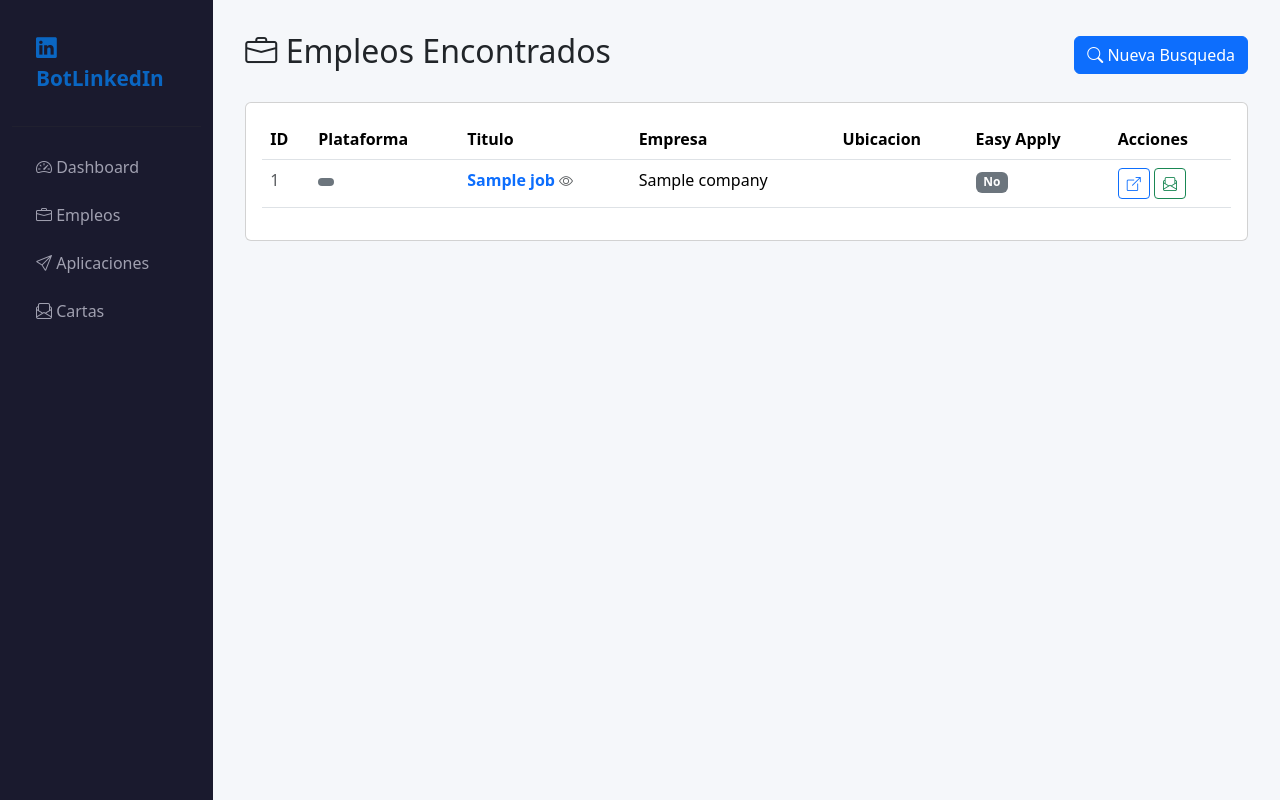
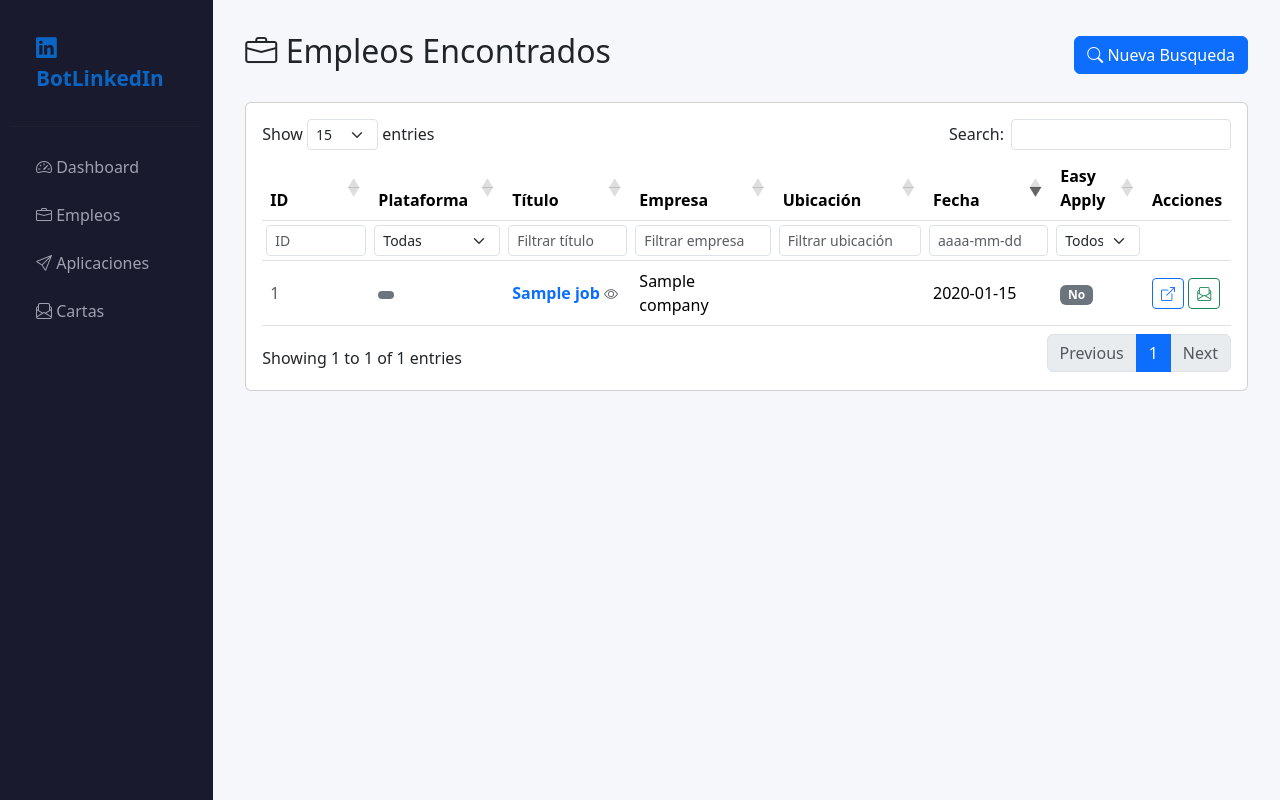
Before and after one commit to alvaroivanh/BotLinkedIn, a FastAPI app: template src/web/templates/jobs.html in a window 1280 px wide. Run offline with FastAPI, Linux system fonts and the light colour scheme; the template is opened without the code that fills it: most values are stand-ins (such as "Sample title", 1, 10 or a date in 2020); some libraries are stand-ins or nearby versions.

Commit message:
feat: jobs table pagination, per-column filters, date column + date search filter
- Jobs table now uses DataTables (CDN): pagination, sortable columns and a
  per-column filter row (platform/title/company/location/date/easy-apply).
- New 'Fecha' column (posted_date, falling back to scraped_at), sortable.
- Search modal: 'Fecha de publicacion' filter (any / 3 days / week / month),
  sent as posted_within_hours and applied via jobspy's hours_old for the
  LinkedIn/Indeed/Glassdoor scrapers.
- jobs_page loads up to 1000 rows so client-side paging/filtering has data.

Co-Authored-By: Claude Opus 4.8 <noreply@anthropic.com>

```diff
--- a/src/api/routers/jobs.py
+++ b/src/api/routers/jobs.py
@@ -163,6 +163,7 @@ def search_jobs(data: JobSearchRequest):
         location=data.location,
         remote=data.remote,
         platforms=data.platforms,
+        posted_within_hours=data.posted_within_hours,
     )
 
     all_jobs = []
--- a/src/api/schemas.py
+++ b/src/api/schemas.py
@@ -11,6 +11,7 @@ class JobSearchRequest(BaseModel):
     platforms: list[str] = ["linkedin", "indeed"]
     remote: bool = False
     pages: int = 2
+    posted_within_hours: int = 0  # 0 = any date; 72 = 3 days; 168 = week; 720 = month
 
 
 class CoverLetterRequest(BaseModel):
--- a/src/web/templates/jobs.html
+++ b/src/web/templates/jobs.html
@@ -1,5 +1,14 @@
 {% extends "base.html" %}
 {% block title %}Empleos - BotLinkedIn{% endblock %}
+
+{% block extra_css %}
+<link href="https://cdn.datatables.net/2.1.8/css/dataTables.bootstrap5.min.css" rel="stylesheet">
+<style>
+    #jobsTable tr.filters th { padding: 4px; }
+    #jobsTable tr.filters input, #jobsTable tr.filters select { font-weight: normal; }
+    div.dt-container .dt-paging .dt-paging-button { padding: 2px 8px; }
+</style>
+{% endblock %}
 
 {% block content %}
 <div class="d-flex justify-content-between align-items-center mb-4">
@@ -12,16 +21,42 @@
 <div class="card">
     <div class="card-body">
         <div class="table-responsive">
-            <table class="table table-hover">
+            <table id="jobsTable" class="table table-hover align-middle" style="width:100%">
                 <thead>
                     <tr>
                         <th>ID</th>
                         <th>Plataforma</th>
-                        <th>Titulo</th>
+                        <th>Título</th>
                         <th>Empresa</th>
-                        <th>Ubicacion</th>
+                        <th>Ubicación</th>
+                        <th>Fecha</th>
                         <th>Easy Apply</th>
-                        <th>Acciones</th>
+                        <th class="no-sort">Acciones</th>
+                    </tr>
+                    <tr class="filters">
+                        <th><input type="text" class="form-control form-control-sm" placeholder="ID"></th>
+                        <th>
+                            <select class="form-select form-select-sm">
+                                <option value="">Todas</option>
+                                <option value="linkedin">linkedin</option>
+                                <option value="indeed">indeed</option>
+                                <option value="glassdoor">glassdoor</option>
+                                <option value="computrabajo">computrabajo</option>
+                                <option value="elempleo">elempleo</option>
+                            </select>
+                        </th>
+                        <th><input type="text" class="form-control form-control-sm" placeholder="Filtrar título"></th>
+                        <th><input type="text" class="form-control form-control-sm" placeholder="Filtrar empresa"></th>
+                        <th><input type="text" class="form-control form-control-sm" placeholder="Filtrar ubicación"></th>
+                        <th><input type="text" class="form-control form-control-sm" placeholder="aaaa-mm-dd"></th>
+                        <th>
+                            <select class="form-select form-select-sm">
+                                <option value="">Todos</option>
+                                <option value="Si">Sí</option>
+                                <option value="No">No</option>
+                            </select>
+                        </th>
+                        <th></th>
                     </tr>
                 </thead>
                 <tbody>
@@ -29,7 +64,7 @@
                     <tr>
                         <td class="text-muted">{{ job.id }}</td>
                         <td>
-                            <span class="badge bg-{% if job.platform == 'linkedin' %}primary{% elif job.platform == 'indeed' %}info{% else %}secondary{% endif %}">
+                            <span class="badge bg-{% if job.platform == 'linkedin' %}primary{% elif job.platform == 'indeed' %}info{% elif job.platform == 'computrabajo' %}warning text-dark{% elif job.platform == 'elempleo' %}danger{% else %}secondary{% endif %}">
                                 {{ job.platform }}
                             </span>
                         </td>
@@ -38,15 +73,16 @@
                             <a href="{{ job.url }}" target="_blank" rel="noopener"
                                onclick="return openJobModal({{ job.id }}, this.href)"
                                class="fw-bold text-decoration-none" title="{{ job.title }} (ver oferta)">
-                                {{ job.title[:50] }}
+                                {{ job.title[:60] }}
                                 <i class="bi bi-eye small text-muted"></i>
                             </a>
                             {% else %}
-                            <strong>{{ job.title[:50] }}</strong>
+                            <strong>{{ job.title[:60] }}</strong>
                             {% endif %}
                         </td>
-                        <td>{{ job.company[:30] }}</td>
-                        <td>{{ (job.location or '')[:25] }}</td>
+                        <td>{{ job.company[:35] }}</td>
+                        <td>{{ (job.location or '')[:30] }}</td>
+                        <td>{{ (job.posted_date or job.scraped_at).strftime('%Y-%m-%d') if (job.posted_date or job.scraped_at) else '' }}</td>
                         <td>
                             {% if job.is_easy_apply %}
                             <span class="badge bg-success">Si</span>
@@ -54,23 +90,16 @@
                             <span class="badge bg-secondary">No</span>
                             {% endif %}
                         </td>
-                        <td>
-                            <a href="{{ job.url }}" target="_blank" class="btn btn-sm btn-outline-primary">
+                        <td style="white-space:nowrap">
+                            <a href="{{ job.url }}" target="_blank" class="btn btn-sm btn-outline-primary" title="Abrir">
                                 <i class="bi bi-box-arrow-up-right"></i>
                             </a>
-                            <button class="btn btn-sm btn-outline-success" onclick="generateCover({{ job.id }})">
+                            <button class="btn btn-sm btn-outline-success" onclick="generateCover({{ job.id }})" title="Generar carta">
                                 <i class="bi bi-envelope-paper"></i>
                             </button>
                         </td>
                     </tr>
                     {% endfor %}
-                    {% if not jobs %}
-                    <tr>
-                        <td colspan="7" class="text-center text-muted py-4">
-                            No hay empleos guardados. Realiza una busqueda primero.
-                        </td>
-                    </tr>
-                    {% endif %}
                 </tbody>
             </table>
         </div>
@@ -154,6 +183,15 @@
                         <label class="form-check-label" for="platElempleo">elempleo <span class="badge bg-light text-dark">🇨🇴</span></label>
                     </div>
                 </div>
+                <div class="mb-3">
+                    <label class="form-label">Fecha de publicación</label>
+                    <select class="form-select" id="searchDate">
+                        <option value="0">Cualquier fecha</option>
+                        <option value="72">Últimos 3 días</option>
+                        <option value="168">Última semana</option>
+                        <option value="720">Último mes</option>
+                    </select>
+                </div>
                 <div class="form-check mb-3">
                     <input class="form-check-input" type="checkbox" id="searchRemote">
                     <label class="form-check-label" for="searchRemote">Solo remoto</label>
@@ -174,7 +212,33 @@
 {% endblock %}
 
 {% block extra_js %}
+<script src="https://code.jquery.com/jquery-3.7.1.min.js"></script>
+<script src="https://cdn.datatables.net/2.1.8/js/dataTables.min.js"></script>
+<script src="https://cdn.datatables.net/2.1.8/js/dataTables.bootstrap5.min.js"></script>
 <script>
+// Initialise the jobs table: pagination, sorting and per-column filters.
+$(document).ready(function () {
+    if (!$('#jobsTable tbody tr').length) return;  // nothing to enhance
+    const table = new DataTable('#jobsTable', {
+        orderCellsTop: true,
+        pageLength: 15,
+        lengthMenu: [10, 15, 25, 50, 100],
+        order: [[5, 'desc']],  // newest by date first
+        columnDefs: [{ targets: 'no-sort', orderable: false, searchable: false }],
+        language: { url: 'https://cdn.datatables.net/plug-ins/2.1.8/i18n/es-ES.json' }
+    });
+    // Wire each filter input/select in the .filters header row to its column.
+    table.columns().every(function (index) {
+        const column = this;
+        const cell = $('#jobsTable thead tr.filters th').eq(index);
+        const field = cell.find('input, select');
+        field.on('click', e => e.stopPropagation());
+        field.on('keyup change', function () {
+            if (column.search() !== this.value) column.search(this.value).draw();
+        });
+    });
+});
+
 let _suggestionsLoaded = false;
 
 // Show the job offer inside an in-page modal. LinkedIn blocks iframe embedding
@@ -303,7 +367,11 @@ async function executeSearch() {
         + ' &middot; ' + platforms.join(', ') + '...'
         + '</div>';
 
-    const body = {keywords, location, platforms, remote: document.getElementById('searchRemote').checked};
+    const body = {
+        keywords, location, platforms,
+        remote: document.getElementById('searchRemote').checked,
+        posted_within_hours: parseInt(document.getElementById('searchDate').value) || 0,
+    };
 
     try {
         const res = await fetch('/api/jobs/search', {
```
Also changed, not shown: src/api/routers/dashboard.py (+5 -5 lines).
